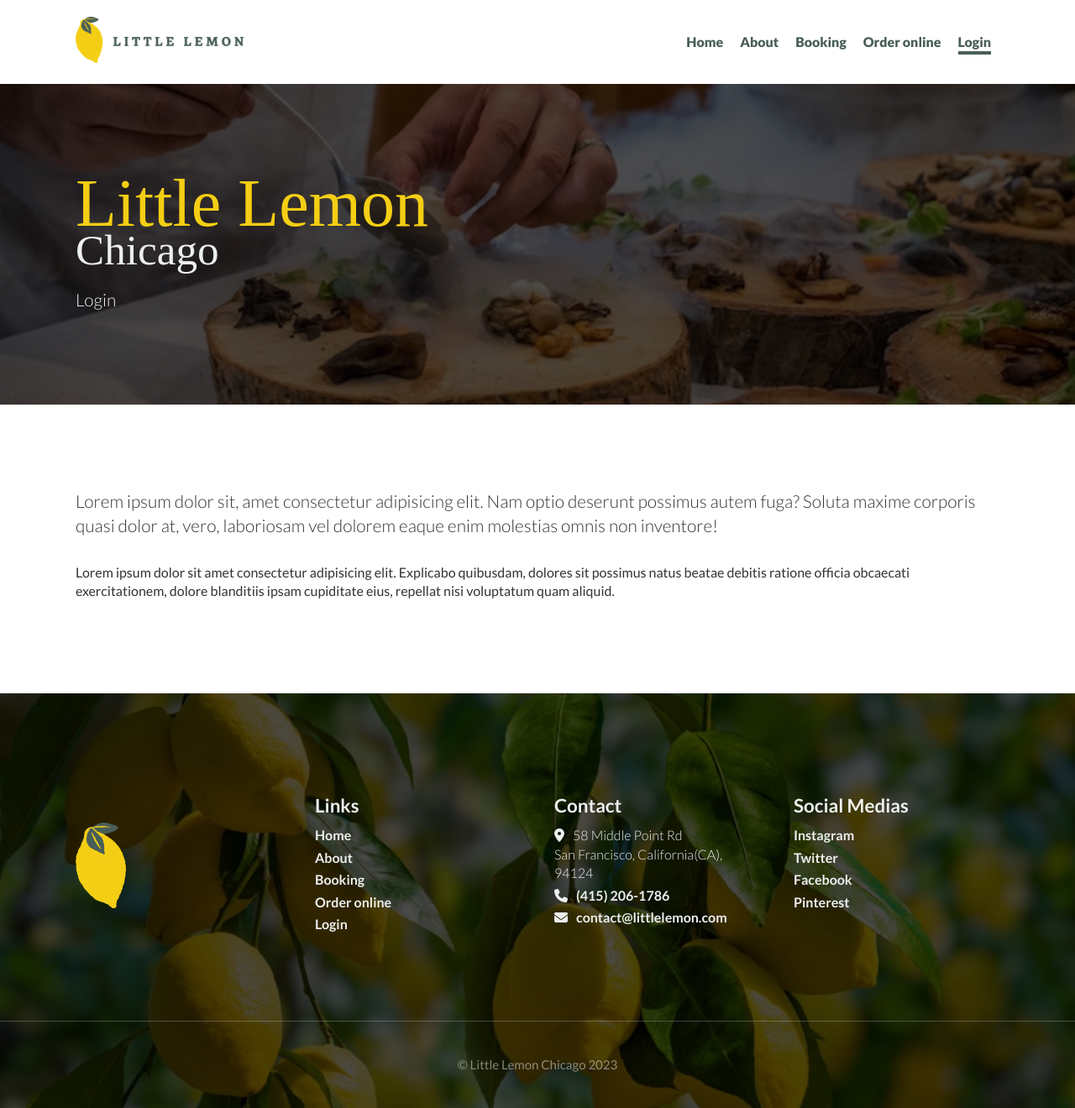
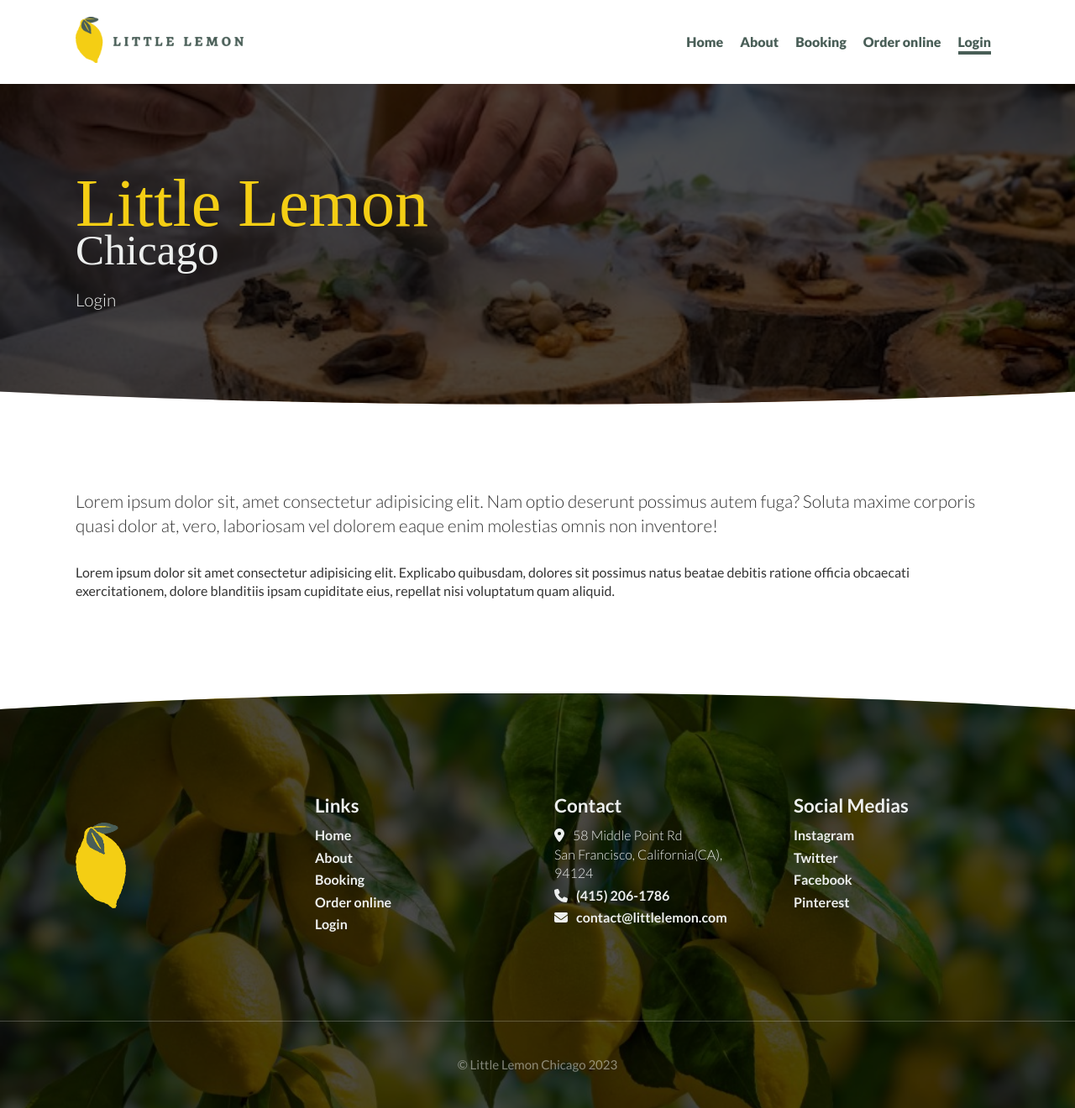
Before and after one commit to edouardproust/restaurant-booking-app, a React (Create React App) app: page /login in a window 1280 px wide. Shown: the whole page at 84% size. Built offline with nearby package versions, Linux system fonts and the light colour scheme; a web font is replaced by a local one.

Commit message:
added clip-path

```diff
--- a/src/styles/_footer.scss
+++ b/src/styles/_footer.scss
@@ -1,4 +1,5 @@
 footer {
+  clip-path: ellipse($section-round-border 100% at bottom);
   position: relative;
   background-size: cover;
   background-position: center;
--- a/src/styles/_sections.scss
+++ b/src/styles/_sections.scss
@@ -14,6 +14,7 @@
 #pageTitle {
   color: $color-secondary-3;
   background-attachment: fixed;
+  clip-path: ellipse($section-round-border 100% at top);
   *:last-child {
     margin-bottom: 0;
   }
--- a/src/styles/_variables.scss
+++ b/src/styles/_variables.scss
@@ -11,6 +11,7 @@ $bg-opacity: 0.7;
 
 $spacing-base: 20px;
 $shadow-base: 0 0 8px 0 rgba(0, 0, 0, 0.2);
+$section-round-border: 180%;
 
 $section-spacing: 100px;
 $page-content-max-width: 1100px;
```
